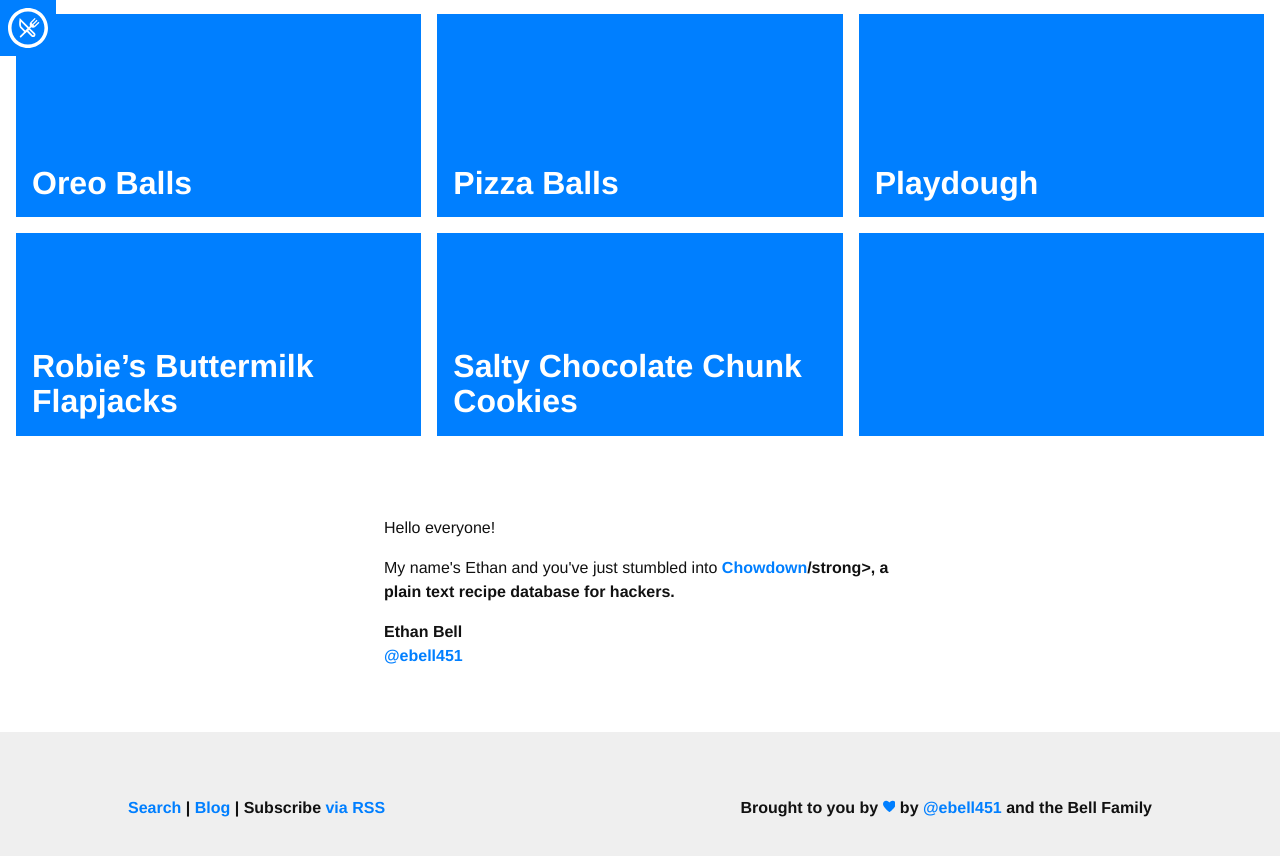
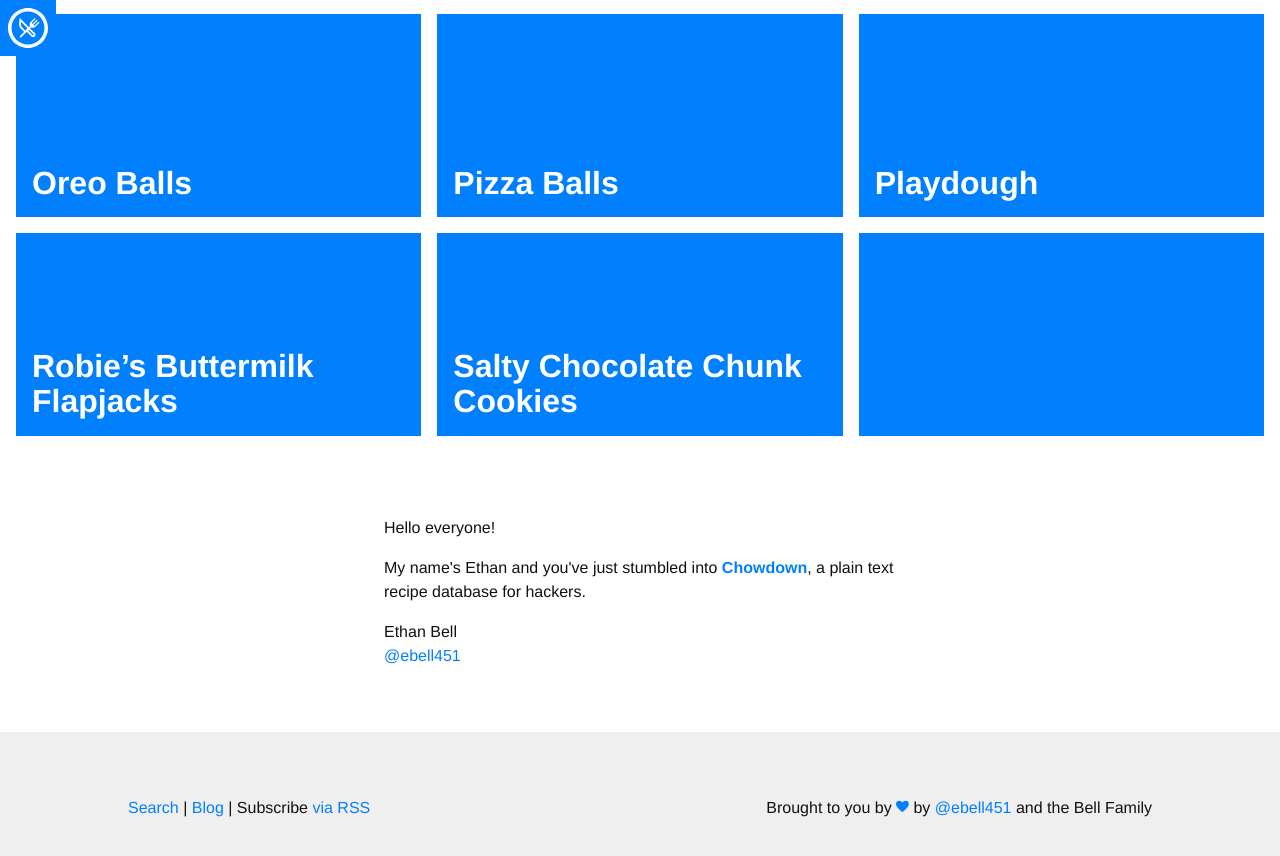
Before and after one commit to ebell451/ebell451.github.io, a Jekyll site: the page built from index.html, in a window 1280 px wide and 900 px high, scrolled down 1095 px. Shown: the top 856 px of the window. Built offline with Jekyll 4.4.1, drawn with Linux system fonts in a browser that asks for light colours; nearby versions of some CDN libraries; some web fonts are replaced.

Commit message:
Update index.html

```diff
--- a/index.html
+++ b/index.html
@@ -23,7 +23,7 @@ layout: default
     <div class="sm-col-6 mx-auto px3 sm-px4">
   <p>Hello everyone!</p>
 
-  <p>My name's Ethan and you've just stumbled into <strong><a href="http://chowdown.io">Chowdown</a>/strong>, a plain text recipe database for hackers.</p>
+  <p>My name's Ethan and you've just stumbled into <strong><a href="http://chowdown.io">Chowdown</a></strong>, a plain text recipe database for hackers.</p>
 
   <p>Ethan Bell<br/><a href="http://twitter.com/ebell451">@ebell451</a></p>
   </div>
```
